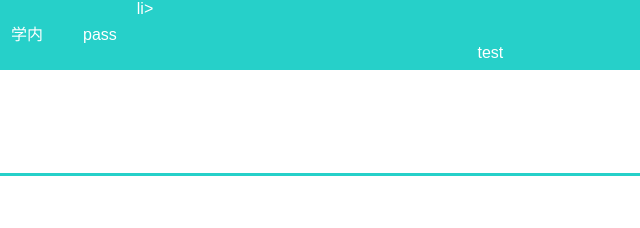
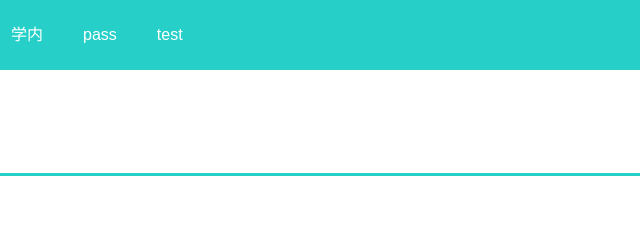
Before and after one commit to s-kechup/GKtest, a plain HTML site: page index.html in a window 1280 px wide. Shown: the top 228 px of the page, 381-1021 px from the left. Drawn offline with Linux system fonts and the light colour scheme.

Commit message:
Update index.html

```diff
--- a/index.html
+++ b/index.html
@@ -14,7 +14,7 @@
         <ul>
           <li><a href="https://s-kechup.github.io/GKgakunai/">学内</a></li>
           <li><a href="https://s-kechup.github.io/GKpass/">pass</a></li>
-          li><a href="hhttps://web.tohoku.ac.jp/fundamentchem/">test</a></li>
+          <li><a href="hhttps://web.tohoku.ac.jp/fundamentchem/">test</a></li>
         </ul>
       </div>
     </div>
```
